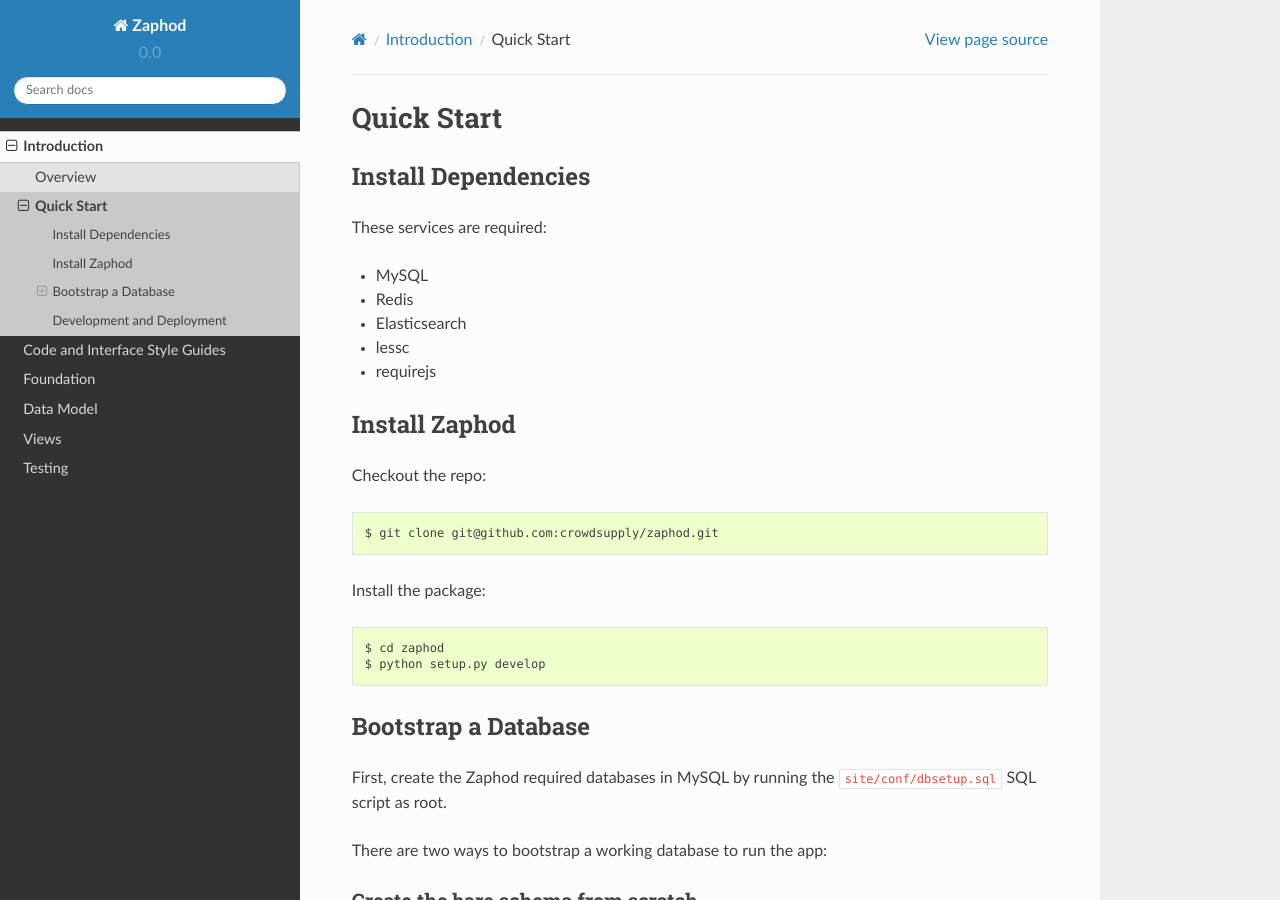
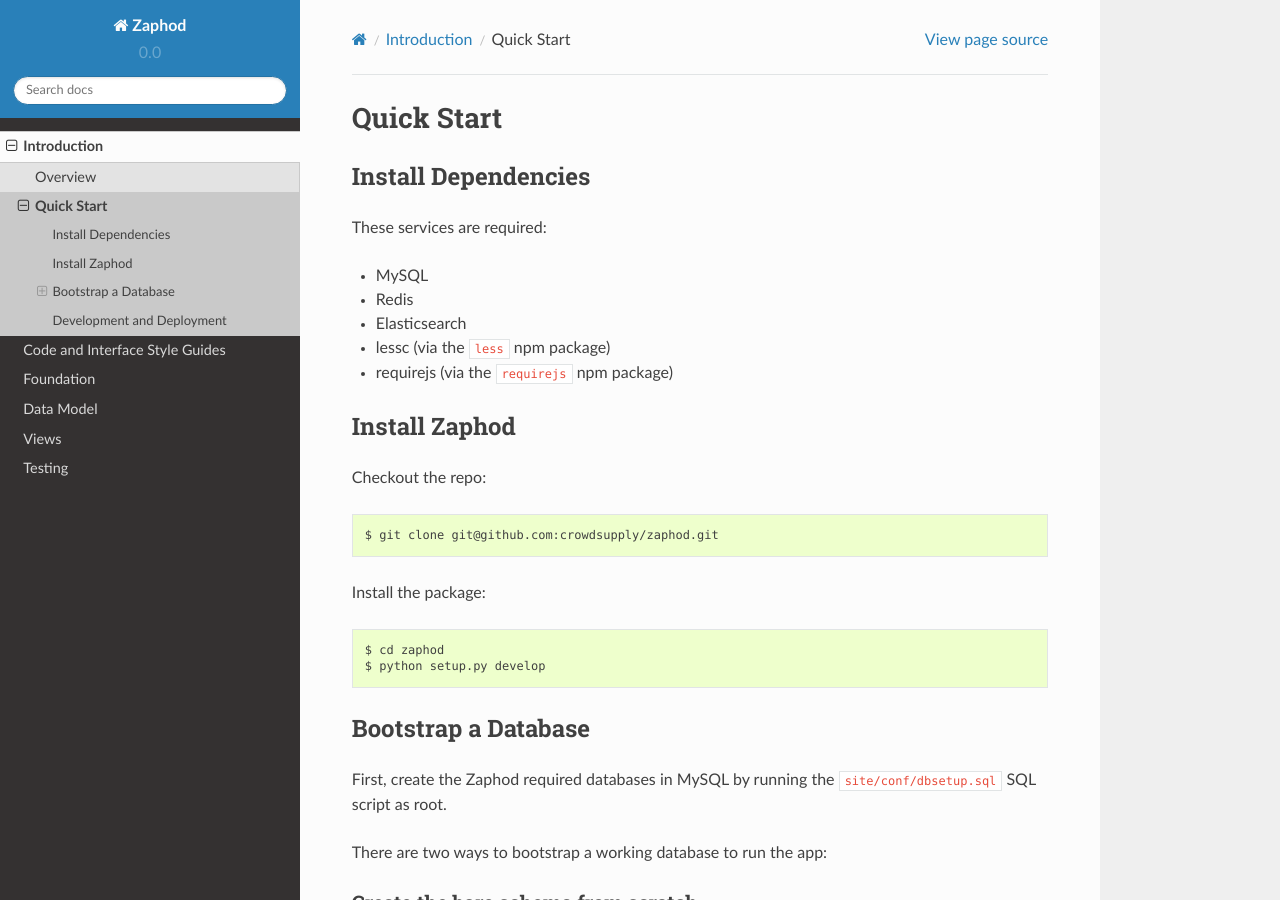
Before and after one commit to ampletorque/vagrant-setup, a Sphinx documentation site: the page built from docs/introduction/quickstart.rst, in a window 1280 px wide and 900 px high. Built offline with Sphinx 7.4.7 and the Read the Docs theme 2.0.0, drawn with Linux system fonts in a browser that asks for light colours.

Commit message:
More docs for quickstart

```diff
--- /dev/null
+++ b/docs/foundation/pyramid.rst
@@ -0,0 +1,6 @@
+The Pyramid App
+===============
+
+.. automodule:: zaphod.main
+    :members:
+    :undoc-members:
--- a/docs/introduction/quickstart.rst
+++ b/docs/introduction/quickstart.rst
@@ -1,6 +1,5 @@
 Quick Start
 ===========
-
 
 Install Dependencies
 --------------------
@@ -10,8 +9,8 @@
 - MySQL
 - Redis
 - Elasticsearch
-- lessc
-- requirejs
+- lessc (via the ``less`` npm package)
+- requirejs (via the ``requirejs`` npm package)
 
 Install Zaphod
 --------------
```
